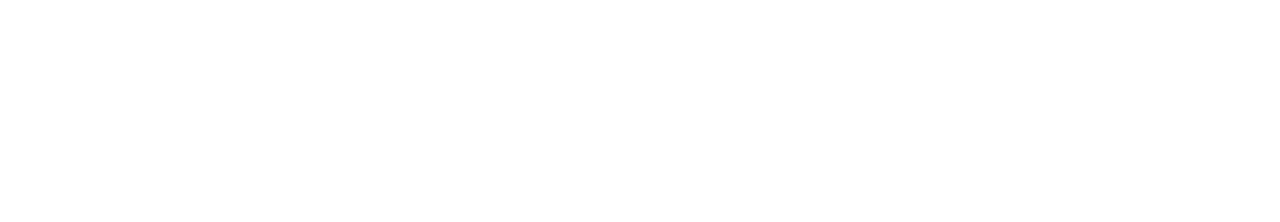
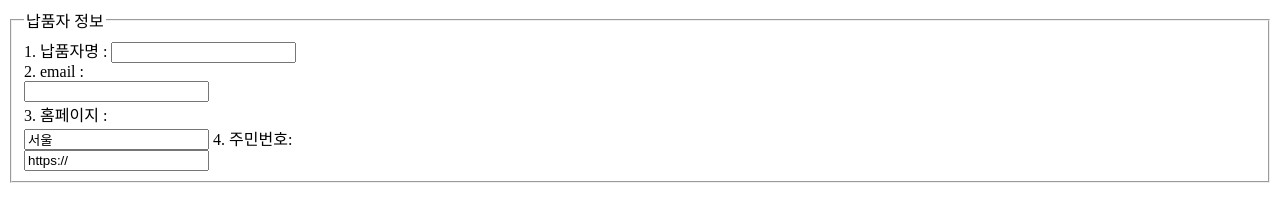
Before and after one commit to coiilee/01_HTML, a plain HTML site: page HTML/09_10월25일연습문제.html in a window 1280 px wide. Drawn offline with Linux system fonts and the light colour scheme.

```diff
--- a/HTML/09_10월25일연습문제.html
+++ b/HTML/09_10월25일연습문제.html
@@ -5,5 +5,19 @@
     <meta name="viewport" content="width=device-width, initial-scale=1.0" />
     <title>납품 관련 정보</title>
   </head>
-  <body></body>
+  <body>
+    <div>
+      <fieldset>
+        <legend>납품자 정보</legend>
+        <label>1. 납품자명 : </label>
+        <input type="text" name="name" /><br />
+        <label>2. email :</label><br />
+        <input type="email" name="email" /><br />
+        <label>3. 홈페이지 :</label><br />
+        <input type="text" name="homepage" value="서울" />
+        <label>4. 주민번호: </label><br />
+        <input type="text" value="https://" />
+      </fieldset>
+    </div>
+  </body>
 </html>
```
